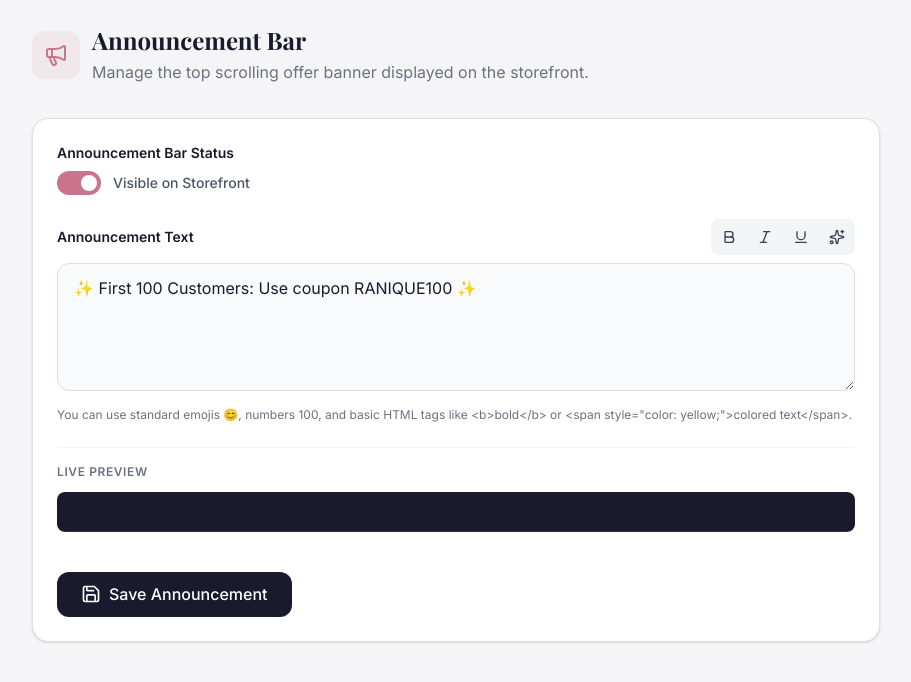
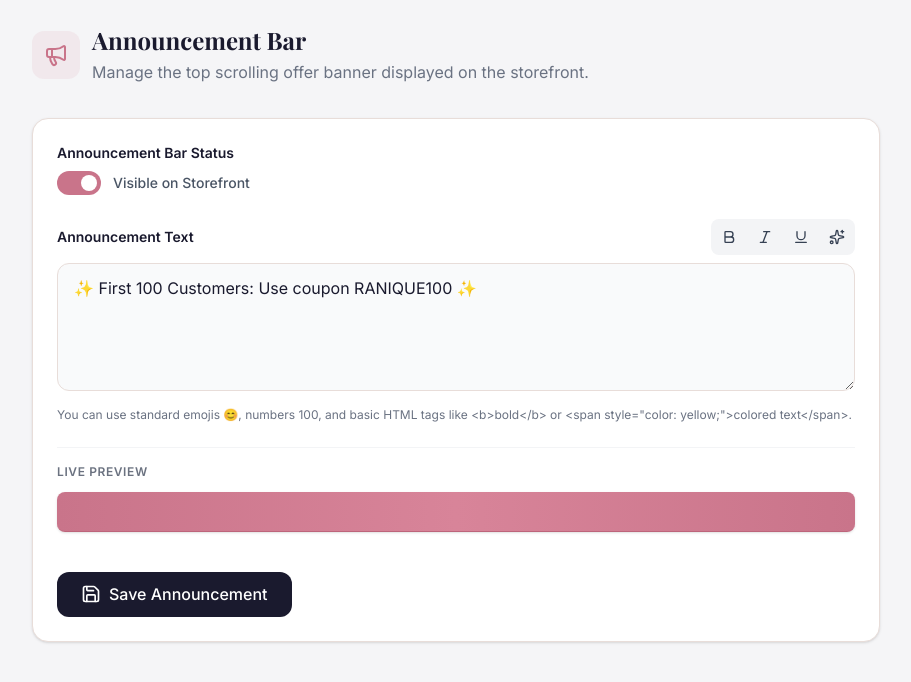
Before and after one commit to Ashraf7786/ranique, a Next.js app: page /admin/announcements in a window 1280 px wide. Shown: the top 682 px of the page, without its empty margins (184-1095 px from the left). Built offline with nearby package versions, Linux system fonts and the light colour scheme; no server answers; the database is empty; a web font is replaced by a local one.

Commit message:
style: update announcement bar color palette for a premium aesthetic

```diff
--- a/components/admin/AnnouncementForm.tsx
+++ b/components/admin/AnnouncementForm.tsx
@@ -102,10 +102,10 @@ export function AnnouncementForm({ initialData }: { initialData: any }) {
         <label className="block text-xs font-semibold text-brand-slate uppercase tracking-wider mb-3">
           Live Preview
         </label>
-        <div className="bg-brand-ink text-brand-rose py-2 flex items-center w-full overflow-hidden h-10 border-b border-brand-rose/20 rounded-lg">
+        <div className="bg-gradient-to-r from-brand-rose via-[#d88499] to-brand-rose text-white py-2 flex items-center w-full overflow-hidden h-10 border-b border-[#bd657b] shadow-sm rounded-lg">
           {React.createElement('marquee', {
             scrollamount: "6",
-            className: "w-full text-sm font-semibold tracking-wide flex items-center"
+            className: "w-full text-sm font-medium tracking-wide flex items-center"
           }, <span dangerouslySetInnerHTML={{ __html: text || "Your announcement will appear here" }} />)}
         </div>
       </div>
--- a/components/layout/Header.tsx
+++ b/components/layout/Header.tsx
@@ -258,10 +258,10 @@ export function Header({ categories = [], announcement }: { categories?: any[],
        >
          {/* Announcement Bar */}
         {announcement && announcement.isActive && (
-           <div className="bg-brand-ink text-brand-rose py-2 flex items-center w-full overflow-hidden h-9 sm:h-10 border-b border-brand-rose/20">
+          <div className="bg-gradient-to-r from-brand-rose via-[#d88499] to-brand-rose text-white py-2 flex items-center w-full overflow-hidden h-9 sm:h-10 border-b border-[#bd657b] shadow-sm">
             {React.createElement(
               'marquee' as any,
-               { scrollamount: "6", className: "w-full text-xs sm:text-sm font-semibold tracking-wide flex items-center" },
+              { scrollamount: "6", className: "w-full text-xs sm:text-sm font-medium tracking-wide flex items-center" },
               <span dangerouslySetInnerHTML={{ __html: announcement.text }} />
             )}
           </div>
```
Lines whose indentation alone changed are shown as unchanged.
